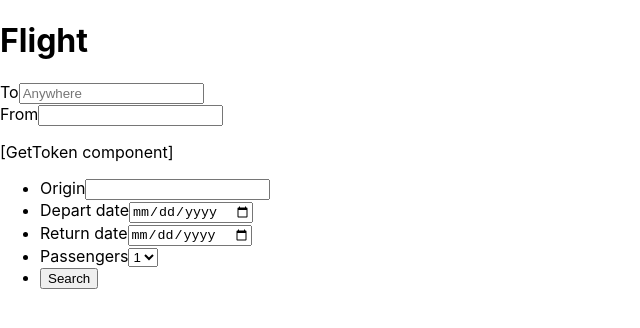
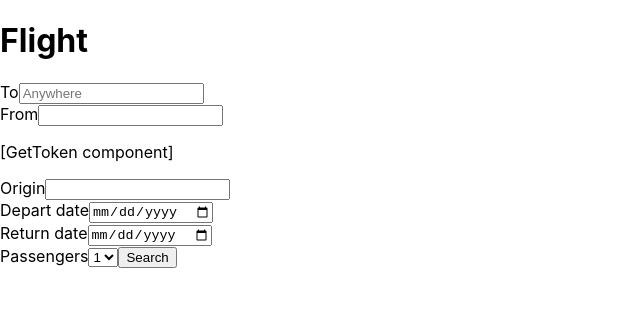
Before and after one commit to adacameron/travel-app, a React (Create React App) app: page / in a window 1280 px wide. Shown: the top 328 px of the page, without its empty margins (0-640 px from the left). Built offline with nearby package versions, Linux system fonts and the light colour scheme; no server answers.

Commit message:
test git

```diff
--- a/src/components/GetFlight.js
+++ b/src/components/GetFlight.js
@@ -4,6 +4,8 @@
 import React from "react";
 import axios from "axios";
 import GetToken from "../requests/GetToken";
+
+//khalid git test
 
 const GetFlight = () => {
   axios
--- a/src/components/SearchFlight.js
+++ b/src/components/SearchFlight.js
@@ -5,57 +5,38 @@ const SearchFlight = () => {
     <div className="search-form-container">
       <div className="search-form">
         <form>
-          <ul>
-            <li className="origin-search">
           <div className="origin-input-box">
             <label htmlFor="origin-input">
               Origin
               <input type="text" id="origin-input" name="origin-input" />
             </label>
           </div>
-            </li>
-            <li className="dep-date-search">
+
           <div className="dep-date-input-box">
             <label htmlFor="dep-date-input">
               Depart date
-                  <input
-                    type="date"
-                    id="dep-date-input"
-                    name="dep-date-input"
-                  />
+              <input type="date" id="dep-date-input" name="dep-date-input" />
             </label>
           </div>
-            </li>
-            <li className="ret-date-search">
+
           <div className="ret-date-input-box">
             <label htmlFor="ret-date-input">
               Return date
-                  <input
-                    type="date"
-                    id="ret-date-input"
-                    name="ret-date-input"
-                  />
+              <input type="date" id="ret-date-input" name="ret-date-input" />
             </label>
           </div>
-            </li>
-            <li className="passenger-select">
+
           <label htmlFor="passenger-select-input">
             Passengers
-                <select
-                  id="passenger-select-input"
-                  name="passenger-select-input"
-                >
+            <select id="passenger-select-input" name="passenger-select-input">
               <option value="1">1</option>
               <option value="2">2</option>
               <option value="3">3</option>
               <option value="4">4</option>
             </select>
           </label>
-            </li>
-            <li className="search-button">
+
           <button type="submit">Search</button>
-            </li>
-          </ul>
         </form>
       </div>
     </div>
--- a/src/requests/GetToken.js
+++ b/src/requests/GetToken.js
@@ -4,6 +4,9 @@
 import React, { useEffect } from "react";
 import axios from "axios";
 import qs from "qs";
+import dotenv from "dotenv";
+
+dotenv.config();
 
 const GetToken = () => {
   const config = {
```
Lines whose indentation alone changed are shown as unchanged.
